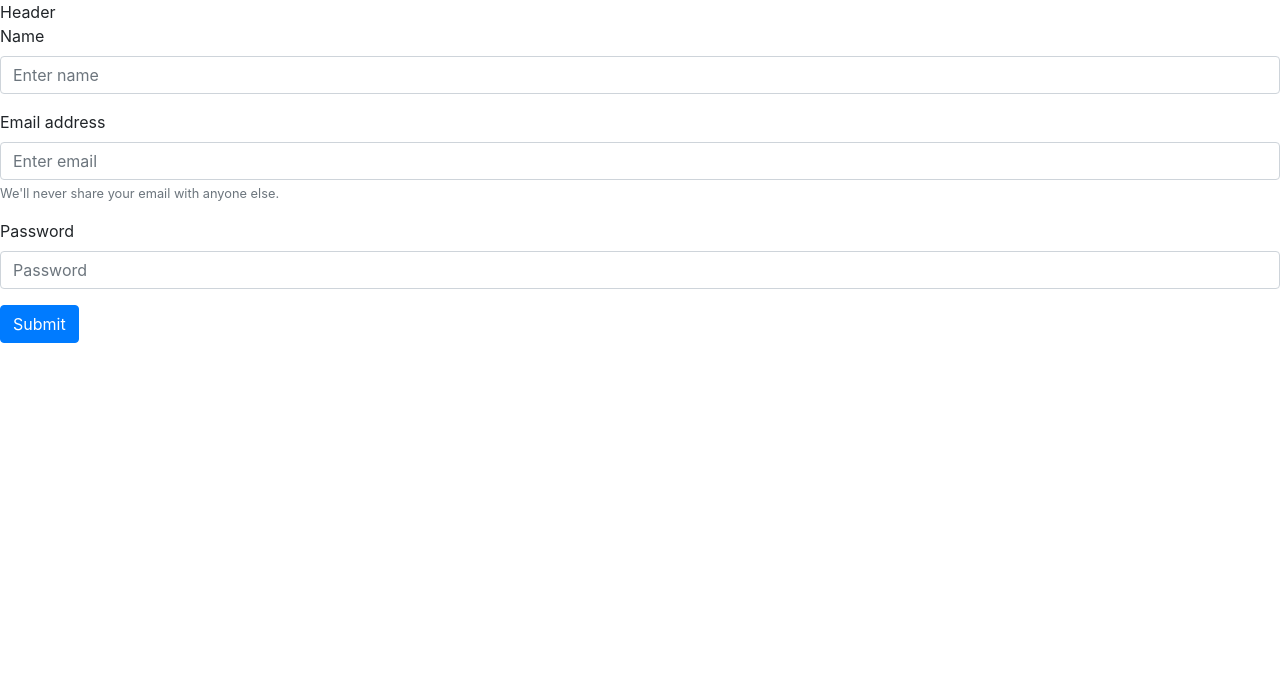
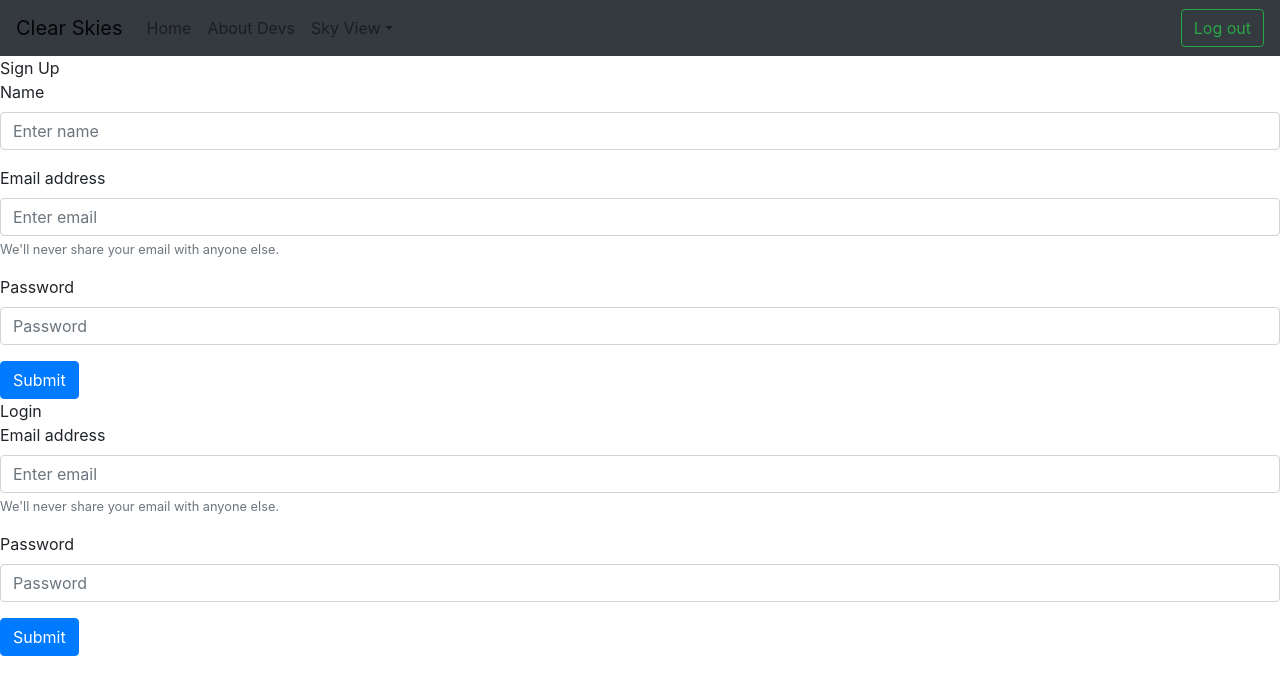
Before and after one commit to clear-skies-app/clear-skies, a React (Create React App) app: page / in a window 1280 px wide. Shown: the top 694 px of the page. Built offline with nearby package versions, Linux system fonts and the light colour scheme.

Commit message:
login page and logout button

```diff
--- a/package.json
+++ b/package.json
@@ -15,7 +15,7 @@
     "web-vitals": "^1.1.0"
   },
   "scripts": {
-    "start": "react-scripts start",
+    "start": "PORT=3001 react-scripts start",
     "build": "react-scripts build",
     "test": "react-scripts test",
     "eject": "react-scripts eject"
--- a/src/App.js
+++ b/src/App.js
@@ -20,30 +20,43 @@ export default class App extends Component {
     name:getNameFromLocalStorage(),
     token:getTokenFromLocalStorage()
   }
+  handleNewUser = () => {
+      this.setState({
+        name:getNameFromLocalStorage(),
+        token:getTokenFromLocalStorage()
+      })
+  }
+  handleLogout = () => {
+      localStorage.clear()
+      this.handleNewUser()
+  }
     render() {
         return (
             <div>
                 <Router>
-                  <Header/>
+                  <Header handleLogout={this.handleLogout}/>
                     <Switch>
                         <Route
                             path="/"
                             exact
-                            render={(routerProps) => <LandingPage {...routerProps} />}
+                            render={(routerProps) => <LandingPage {...routerProps} handleNewUser={this.handleNewUser}/>}
                         />
                         <PrivateRoute
                             path="/skyview"
                             exact
+                            token={this.state.token}
                             render={(routerProps) => <SkyPage {...routerProps} />}
                         />
                         <PrivateRoute
-                            path="/observations/:id"
+                            path="/observations"
                             exact
+                            token={this.state.token}
                             render={(routerProps) => <ObservationPage {...routerProps} />}
                         />
                         <PrivateRoute
                           path="/catalog"
                           exact
+                          token={this.state.token}
                           render={(routerProps) => <CatalogPage {...routerProps} />}
                         />
                         <Route
--- a/src/AuthPages/Login.js
+++ b/src/AuthPages/Login.js
@@ -1,11 +1,50 @@
+import { Form, Button } from 'react-bootstrap';
+import { loginUser } from '../Utils/api-utils.js';
+import { setLocalStorage } from '../Utils/local-storage-utils.js';
+
+
 import React, { Component } from 'react'
 
-export default class Login extends Component {
+export default class SignUp extends Component {
+  state = {
+    email: '',
+    password: ''
+  }
+  handleEmailChange = (e) => {
+    this.setState({email:e.target.value})
+  }
+  handlePasswordChange = (e) => {
+    this.setState({password:e.target.value})
+  }
+  handleSubmit = async (e) => {
+    e.preventDefault()
+    const user = await loginUser(this.state.email, this.state.password)
+    setLocalStorage(user)
+    this.props.handleNewUser()
+    this.props.props.history.push('/skyview')
+  }
+
     render() {
+      console.log(this.state);
         return (
-            <div>
+            <Form onSubmit={this.handleSubmit}>
                 Login
-            </div>
+              <Form.Group controlId="formBasicEmail">
+                 <Form.Label>Email address</Form.Label>
+                  <Form.Control type="email" placeholder="Enter email" onChange={this.handleEmailChange} value={this.state.email} />
+                  <Form.Text className="text-muted">
+                    We'll never share your email with anyone else.
+                  </Form.Text>
+                </Form.Group>
+
+                <Form.Group controlId="formBasicPassword">
+                  <Form.Label>Password</Form.Label>
+                  <Form.Control type="password" placeholder="Password" onChange={this.handlePasswordChange} value={this.state.password} />
+                </Form.Group>
+                <Button variant="primary" type="submit">
+                  Submit
+                </Button>
+            </Form>
         )
     }
 }
--- a/src/AuthPages/SignUp.js
+++ b/src/AuthPages/SignUp.js
@@ -1,5 +1,5 @@
 import { Form, Button } from 'react-bootstrap';
-import { signupUser, loginUser } from '../Utils/api-utils.js';
+import { signupUser } from '../Utils/api-utils.js';
 import { setLocalStorage } from '../Utils/local-storage-utils.js';
 
 
@@ -24,13 +24,15 @@ export default class SignUp extends Component {
     e.preventDefault()
     const user = await signupUser(this.state.name, this.state.email, this.state.password)
     setLocalStorage(user)
-    this.props.history.push('/skyview')
+    this.props.handleNewUser()
+    this.props.props.history.push('/skyview')
   }
 
     render() {
       console.log(this.state);
         return (
             <Form onSubmit={this.handleSubmit}>
+              Sign Up
               <Form.Group controlId="formBasicName">
                  <Form.Label>Name</Form.Label>
                   <Form.Control type="name" placeholder="Enter name" onChange={this.handleNameChange} value={this.state.name} />
--- a/src/Components/Header.js
+++ b/src/Components/Header.js
@@ -1,11 +1,25 @@
 import React, { Component } from 'react'
+import {Navbar, Button, Nav, NavDropdown } from 'react-bootstrap'
 
 export default class Header extends Component {
     render() {
         return (
-            <div>
-                Header
-            </div>
+            <Navbar bg="dark" expand="lg">
+                <Navbar.Brand href="#home">Clear Skies</Navbar.Brand>
+                <Navbar.Toggle aria-controls="basic-navbar-nav" />
+                <Navbar.Collapse id="basic-navbar-nav">
+                    <Nav className="mr-auto">
+                    <Nav.Link href="/">Home</Nav.Link>
+                    <Nav.Link href="/about">About Devs</Nav.Link>
+                    <NavDropdown title="Sky View" id="basic-nav-dropdown">
+                        <NavDropdown.Item href="/skyview">Sky View</NavDropdown.Item>
+                        <NavDropdown.Item href="/observations">Observations</NavDropdown.Item>
+                        <NavDropdown.Item href="/catalog">My Observations</NavDropdown.Item>
+                    </NavDropdown>
+                    </Nav>
+                    <Button variant="outline-success" onClick={this.props.handleLogout}>Log out</Button>
+                </Navbar.Collapse>
+            </Navbar>
         )
     }
 }
--- a/src/Components/PrivateRoute.js
+++ b/src/Components/PrivateRoute.js
@@ -7,7 +7,7 @@ const PrivateRoute = ({ render: Component, ...rest }) => {
     // Otherwise, redirect the user to /signin page
     <Route
       {...rest}
-      render={props => (rest.token ? <Component {...props} {...rest} /> : <Redirect to="/login" />)}
+      render={props => (rest.token ? <Component {...props} {...rest} /> : <Redirect to="/" />)}
     />
   )
 }
--- a/src/LandingPage/LandingPage.js
+++ b/src/LandingPage/LandingPage.js
@@ -1,11 +1,13 @@
 import React, { Component } from 'react'
-import SignUp from '../AuthPages/SignUp'
+import SignUp from '../AuthPages/SignUp.js'
+import Login from '../AuthPages/Login.js'
 
 export default class LandingPage extends Component {
     render() {
         return (
             <main>
-               <SignUp/>
+               <SignUp props={this.props} handleNewUser={this.props.handleNewUser}/>
+               <Login props={this.props} handleNewUser={this.props.handleNewUser}/>
             </main>
         )
     }
```
Also changed, not shown: 1 other file (tests, documents, lock files or other folders).
